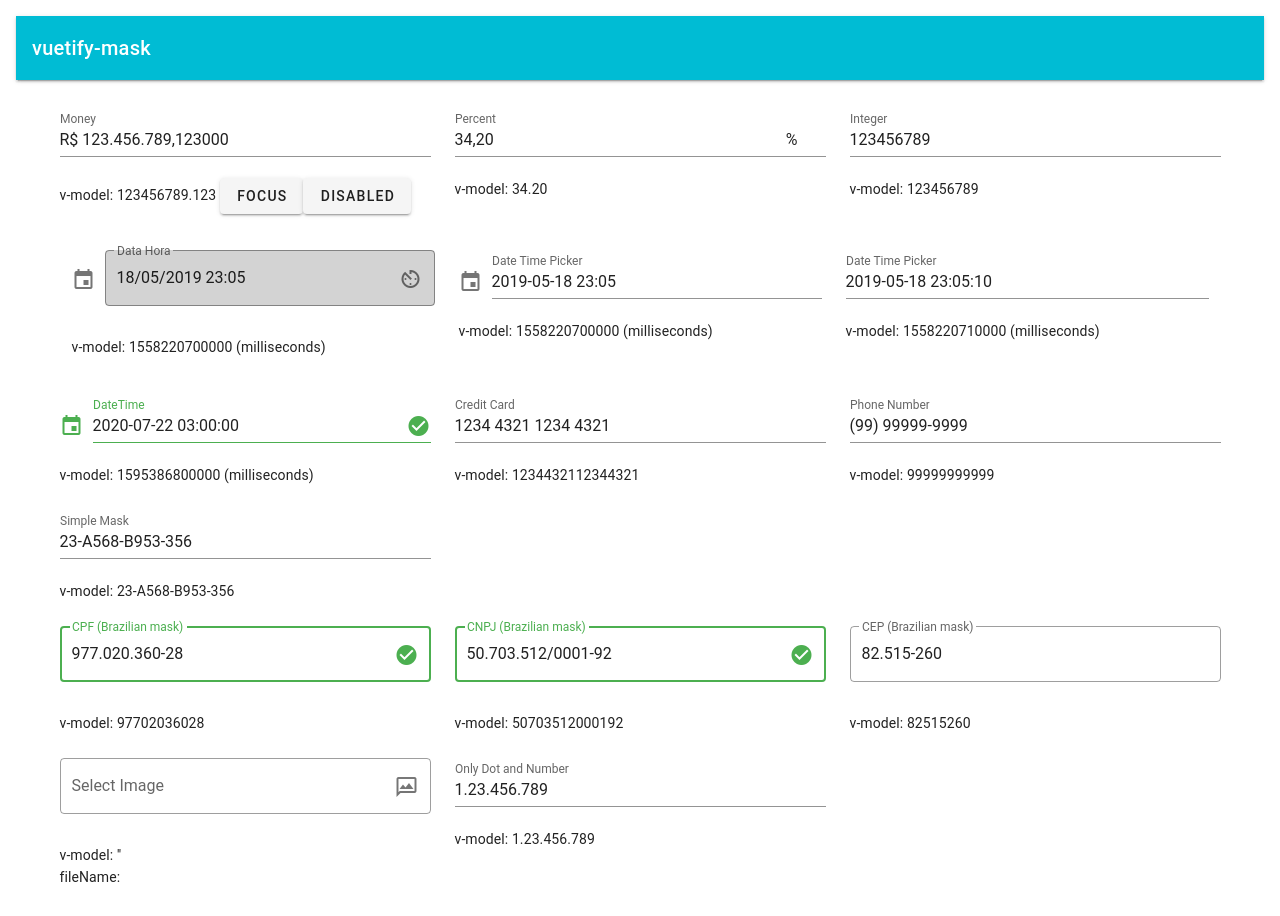
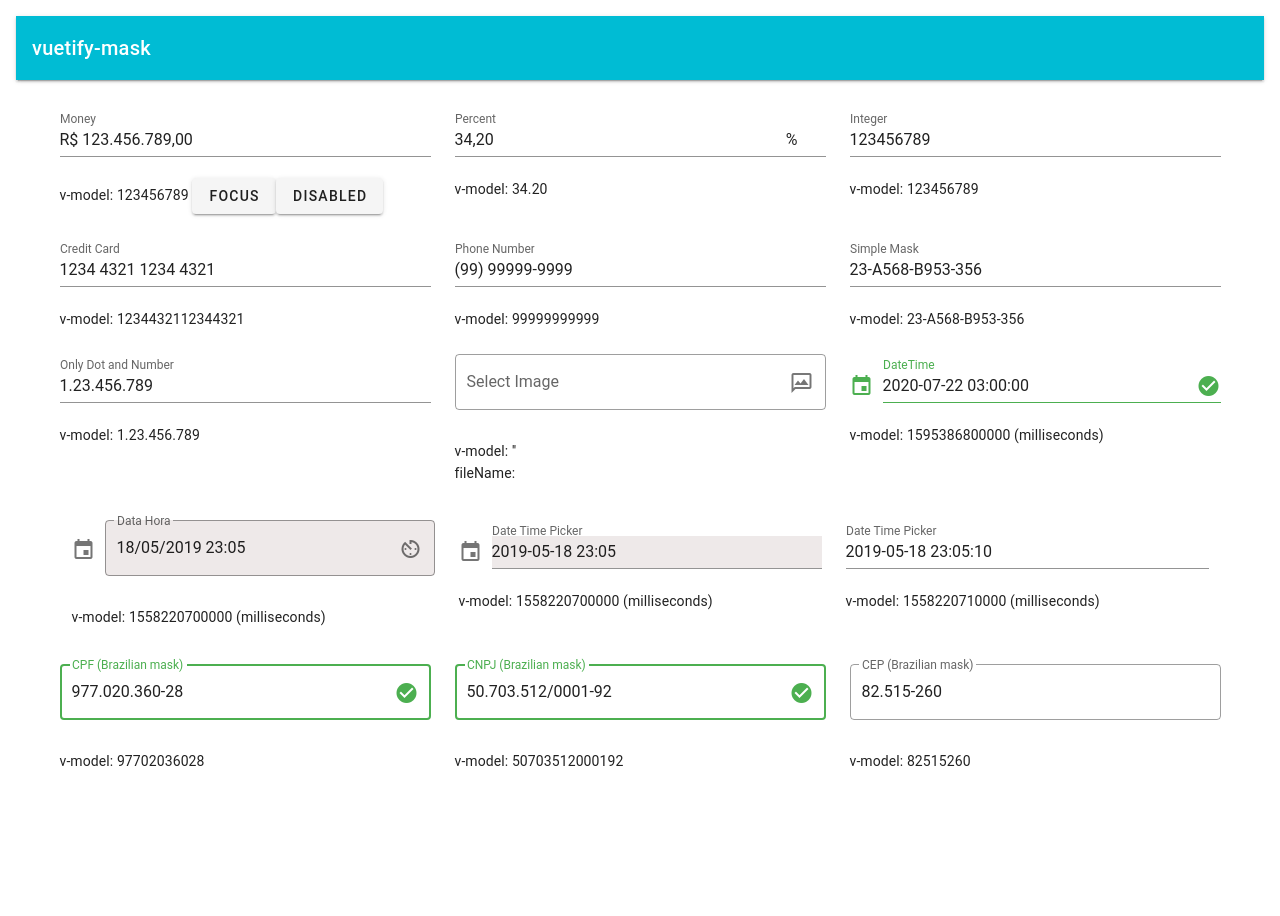
Before and after one commit to juareznasato/vuetify-mask, a JavaScript app: page / in a window 1280 px wide. After the commit the page ends 800 px from the top, so only its background shows below. Built offline with nearby package versions, Linux system fonts and the light colour scheme.

Commit message:
Add DateTimePicker

```diff
--- a/src/App.vue
+++ b/src/App.vue
@@ -17,12 +17,6 @@
           <v-col cols="4" sm="4" md="4">
             <v-text-field-integer />
           </v-col>
-          <v-col cols="12" sm="4" md="12">
-            <v-text-field-datetimepicker />
-          </v-col>
-          <v-col cols="4" sm="4" md="4">
-            <v-text-field-datetime />
-          </v-col>
           <v-col cols="4" sm="4" md="4">
             <v-text-field-creditcard />
           </v-col>
@@ -33,8 +27,16 @@
             <v-text-field-simplemask />
           </v-col>
           <v-col cols="4" sm="4" md="4">
+            <v-text-field-dotnumber />
           </v-col>
           <v-col cols="4" sm="4" md="4">
+            <v-text-field-filebase64 />
+          </v-col>
+          <v-col cols="4" sm="4" md="4">
+            <v-text-field-datetime />
+          </v-col>
+          <v-col cols="12" sm="4" md="12">
+            <v-text-field-datetimepicker />
           </v-col>
           <v-col cols="4" sm="4" md="4">
             <v-text-field-cpf />
@@ -44,12 +46,6 @@
           </v-col>
           <v-col cols="4" sm="4" md="4">
             <v-text-field-cep />
-          </v-col>
-          <v-col cols="4" sm="4" md="4">
-            <v-text-field-filebase64 />
-          </v-col>
-          <v-col cols="4" sm="4" md="4">
-            <v-text-field-dotnumber />
           </v-col>
         </v-row>
       </v-container>
--- a/src/TestDateTimePicker.vue
+++ b/src/TestDateTimePicker.vue
@@ -6,7 +6,7 @@
           v-model="value1"
           label="Data Hora"
           v-bind:properties="{
-            backgroundColor: '#D3D3D3',
+            backgroundColor: '#EEE9E9',
             clearable: false,
             outlined: true,
             prependIcon: 'mdi-calendar',
@@ -29,7 +29,7 @@
           v-model="value2"
           label="Date Time Picker"
           v-bind:properties="{
-            backgroundColor: '',
+            backgroundColor: '#EEE9E9',
             clearable: false,
             outlined: false,
             prependIcon: 'mdi-calendar',
--- a/src/TestMoney.vue
+++ b/src/TestMoney.vue
@@ -14,7 +14,7 @@
       v-bind:options="{
         locale: 'pt-BR',
         length: 11,
-        precision: 6,
+        precision: 2,
         empty: null,
       }"
       ref="ref"
@@ -42,7 +42,7 @@
     "v-text-field-money": Money,
   },
   data: () => ({
-    value: 123456789.123000, // 1.23 or "1.23" or "" or null
+    value: 123456789.00, // 1.23 or "1.23" or "" or null
     label: "Money",
     disabled: false,
   }),
```
